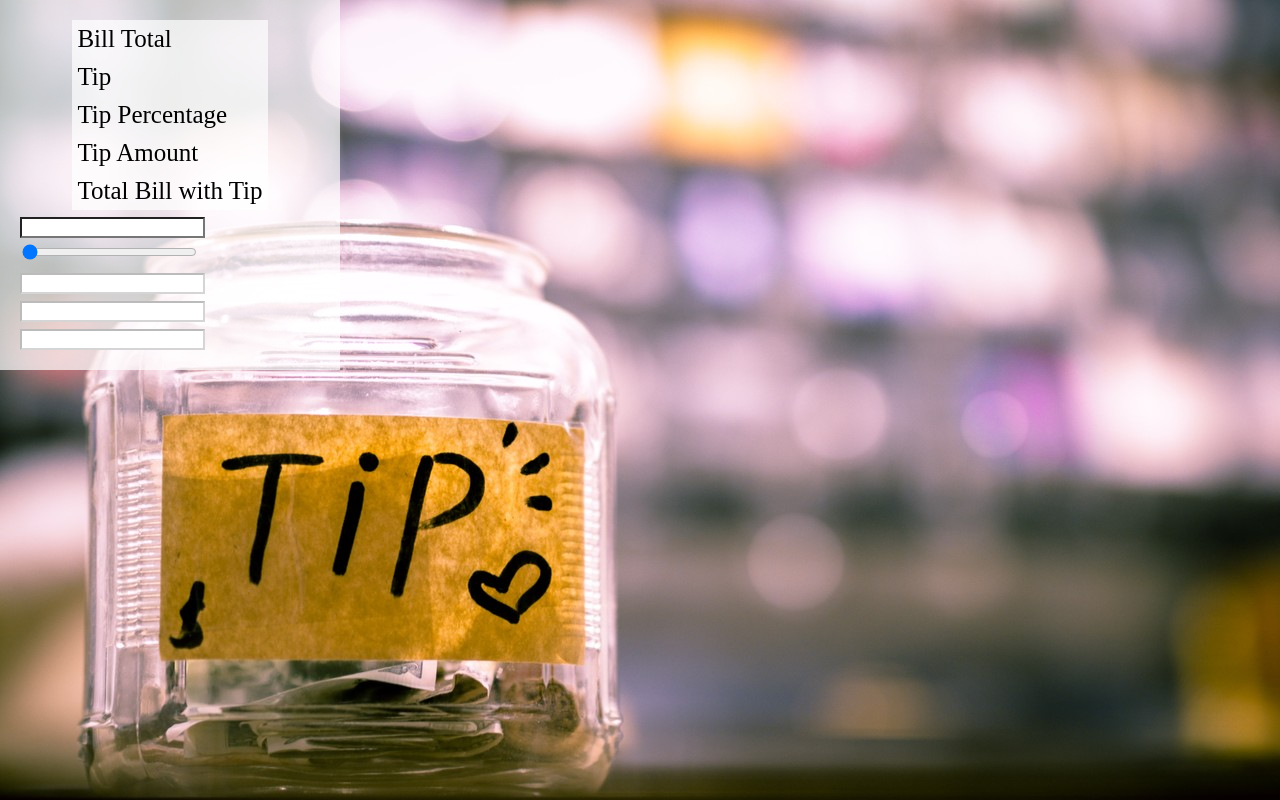
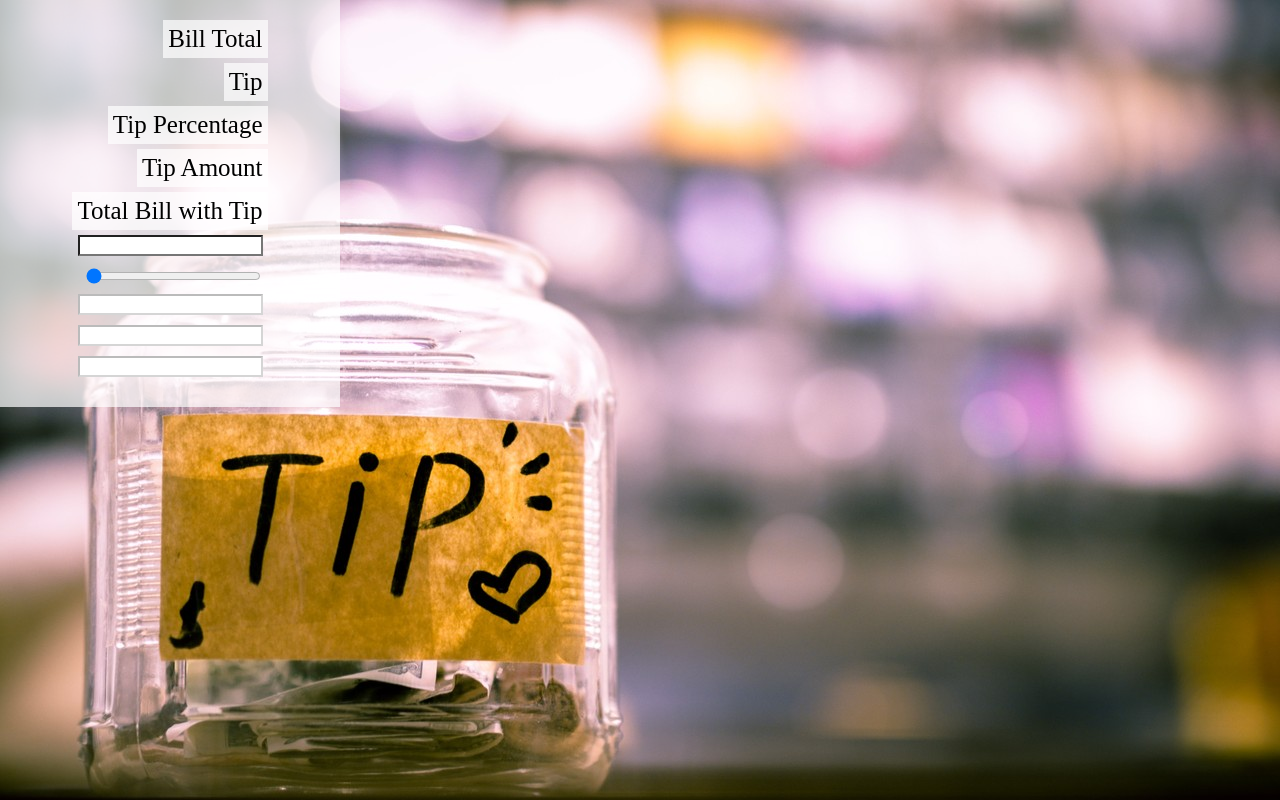
Before and after one commit to mohinivbudhale/Test, a plain HTML site: page index.html in a window 1280 px wide. Drawn offline with Linux system fonts and the light colour scheme.

Commit message:
Update style.css

```diff
--- a/style.css
+++ b/style.css
@@ -10,6 +10,23 @@ body {
     background: rgba(255, 255, 255, 0.7);
     padding: 20px;
     width: 300px; /* Adjust the width as needed */
+}
+.form-column {
+    display: flex;
+    flex-direction: column;
+    align-items: flex-end; /* Adjust alignment as needed */
+}
+
+.form-label {
+    background: rgba(255, 255, 255, 0.7);
+    padding: 5px;
+    text-align: right; /* Align labels to the right */
+    margin-bottom: 5px; /* Add spacing between labels */
+}
+
+.form-input {
+    background: white;
+    margin-bottom: 10px; /* Add spacing between inputs */
 }
 
 .background-container {
```
